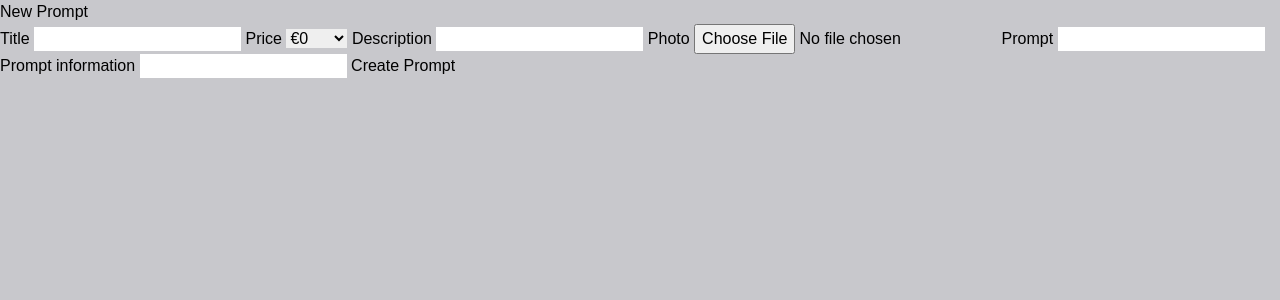
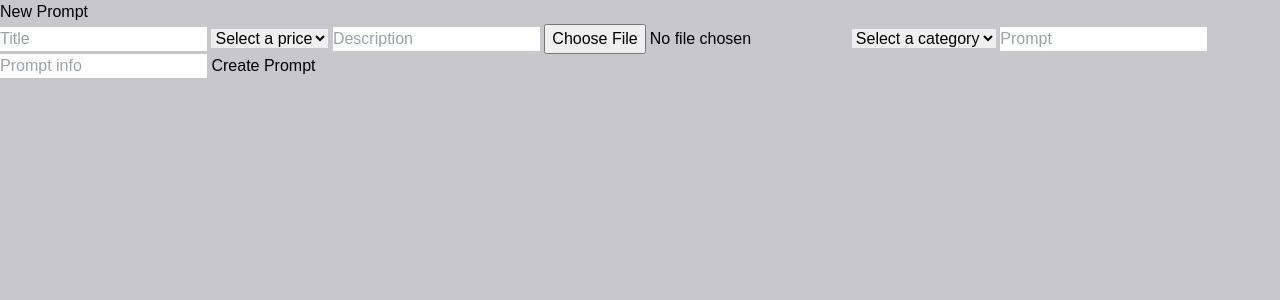
Before and after one commit to yoyoplayer12/development4, a PHP site: page /php/createprompt.php in a window 1280 px wide. Shown: the part 64-364 px from the top of the page. Run offline with PHP 8.4, Linux system fonts and the light colour scheme; the visitor is signed in with stand-in values (Sample User, id 1); tables that the repository leaves empty or names only in its code hold one stand-in row (values such as "Sample post"); some libraries are stand-ins or nearby versions.

Commit message:
feat: Automated dropdowns in createprompt and added category dropdown

```diff
--- a/classes/Prompt.php
+++ b/classes/Prompt.php
@@ -35,6 +35,21 @@
             $result = $statement->fetch(PDO::FETCH_ASSOC);
             return $result;
         }
+        public static function getCategories(){
+            $conn = Db::getInstance();
+            $statement = $conn->prepare("SELECT * FROM categories WHERE active=1");
+            $statement->execute();
+            $result = $statement->fetchAll(PDO::FETCH_ASSOC);
+            return $result;
+        }
+        public static function getPrices(){
+            $conn = Db::getInstance();
+            $statement = $conn->prepare("SELECT * FROM prices WHERE active=1");
+            $statement->execute();
+            $result = $statement->fetchAll(PDO::FETCH_ASSOC);
+            return $result;
+        }
+
         public function setTitle($title){
             $this->title = $title;
             return $this;
--- a/createprompt.php
+++ b/createprompt.php
@@ -7,6 +7,10 @@
     else {
         header("Location: login.php");
     }
+    $categories = [];
+    $prices = [];
+    $categories = Prompt::getCategories();
+    $prices = Prompt::getPrices();
     if(!empty($_POST)){
         try{
             $prompt = new Prompt();
@@ -52,25 +56,23 @@
     <?php include_once(__DIR__ . "/nav.php"); ?>
     <h1>New Prompt</h1>
     <form action="" method="post" enctype="multipart/form-data">
-        <label for="title">Title</label>
-        <input type="text" name="title" required>
-        <label for="prices">Price</label>
+        <input type="text" name="title" placeholder="Title" required>
         <select name="prices" id="prices" required>
-            <option value="0">€0</option>
-            <option value="1.99">€1,99</option>
-            <option value="3.99">€3,99</option>
-            <option value="5.99">€5,99</option>
-            <option value="7.99">€7,99</option>
-            <option value="9.99">€9,99</option>
+            <option value="" disabled selected>Select a price</option>
+            <?php foreach($prices as $price):?>
+                <option value="<?php echo $price['value']; ?>"><?php echo $price['price']; ?></option>
+            <?php endforeach; ?>
         </select>
-        <label for="description" required>Description</label>
-        <input type="text" name="description">
-        <label for="photo" required>Photo</label>
-        <input type="file" name="photo">
-        <label for="prompt" required>Prompt</label>
-        <input type="text" name="prompt">
-        <label for="prompt-info" required>Prompt information</label>
-        <input type="text" name="prompt-info">
+        <input type="text" name="description" placeholder="Description" required>
+        <input type="file" name="photo" required>
+            <select name="categories" id="categories" required>
+                <option value="" disabled selected>Select a category</option>
+                <?php foreach($categories as $category): ?>
+                    <option value="<?php echo $category['value']; ?>"><?php echo $category['category']; ?></option>
+                <?php endforeach; ?>
+            </select>
+        <input type="text" name="prompt" placeholder="Prompt" required>
+        <input type="text" name="prompt-info" placeholder="Prompt info" required>
         <input type="submit" value="Create Prompt">
     </form>
 </body>
```
